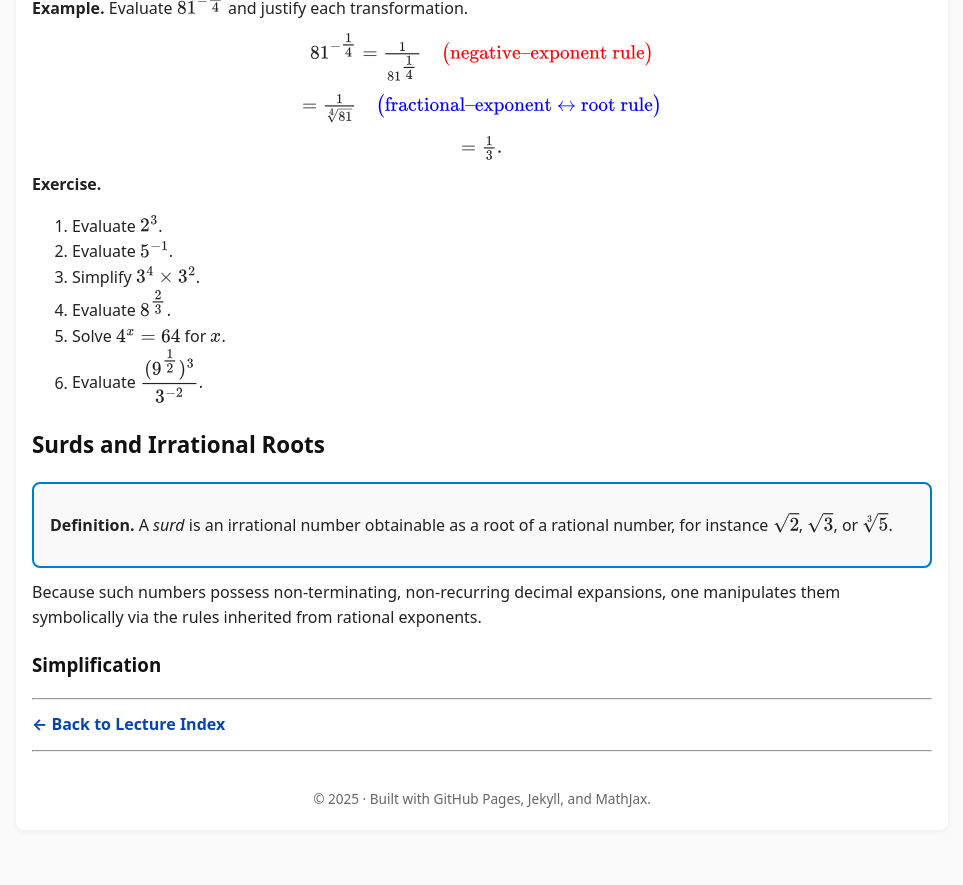
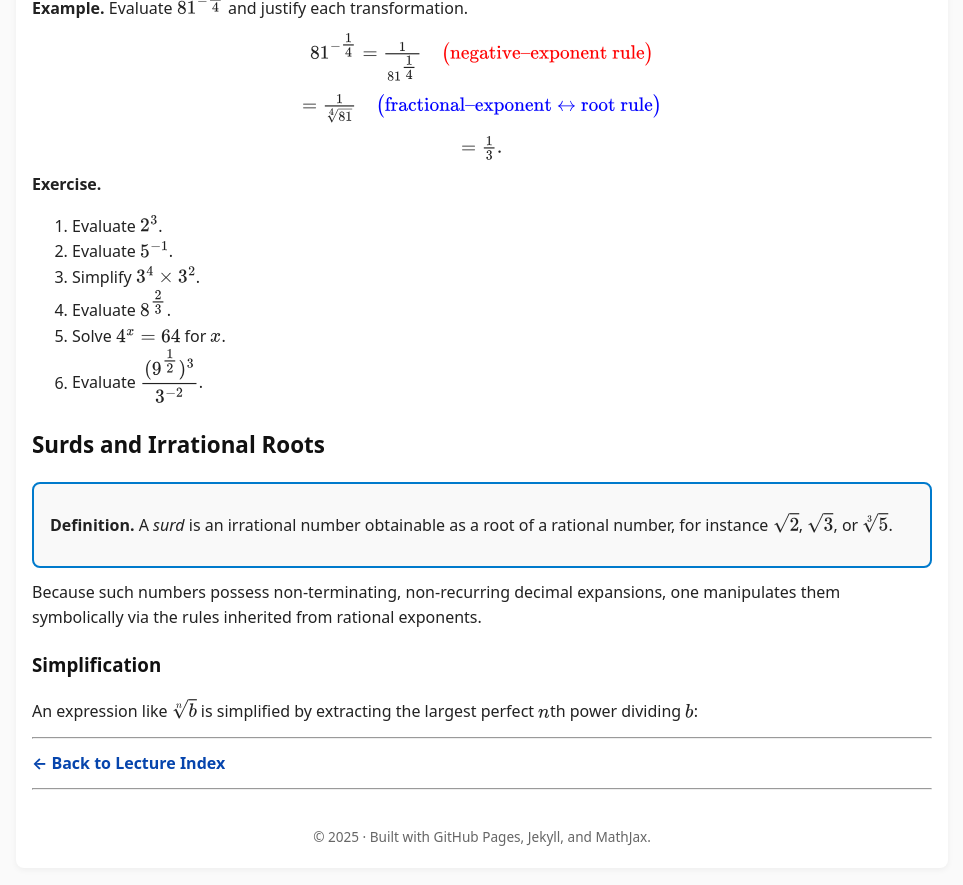
Before and after one commit to SaleemKamaludin/SaleemKamaludin.github.io, a Jekyll site: the page built from courses/math-1115/lecture-notes/lecture3.md, in a window 1280 px wide and 900 px high, scrolled down 3038 px. Shown: the top 885 px of the window, without its empty margins (158-1121 px from the left). Built offline with Jekyll 4.4.1, drawn with Linux system fonts in a browser that asks for light colours; before the commit the page ends 3900 px from its top, so only the background shows below that.

Commit message:
Add simplification explanation for nth roots
Added explanation for simplifying nth roots.

```diff
--- a/courses/math-1115/lecture-notes/lecture3.md
+++ b/courses/math-1115/lecture-notes/lecture3.md
@@ -467,7 +467,9 @@ To ensure consistency, these operations must be performed in a **specific order*
 
 <h3 id="surd-simplification">Simplification</h3>
 
-
+<p>
+  An expression like \( \sqrt[n]{b} \) is simplified by extracting the largest perfect \(n\)th power dividing \(b\):
+</p>
 
 ---
 
```
